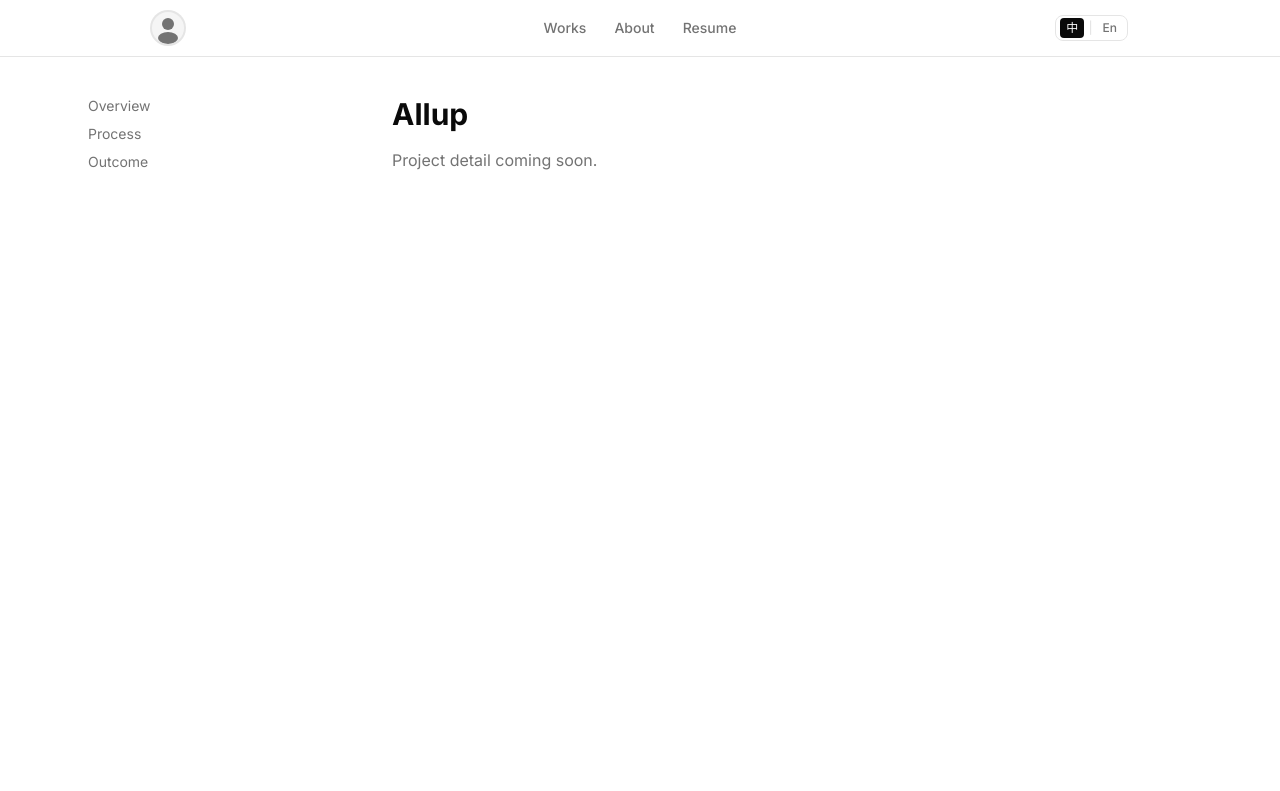
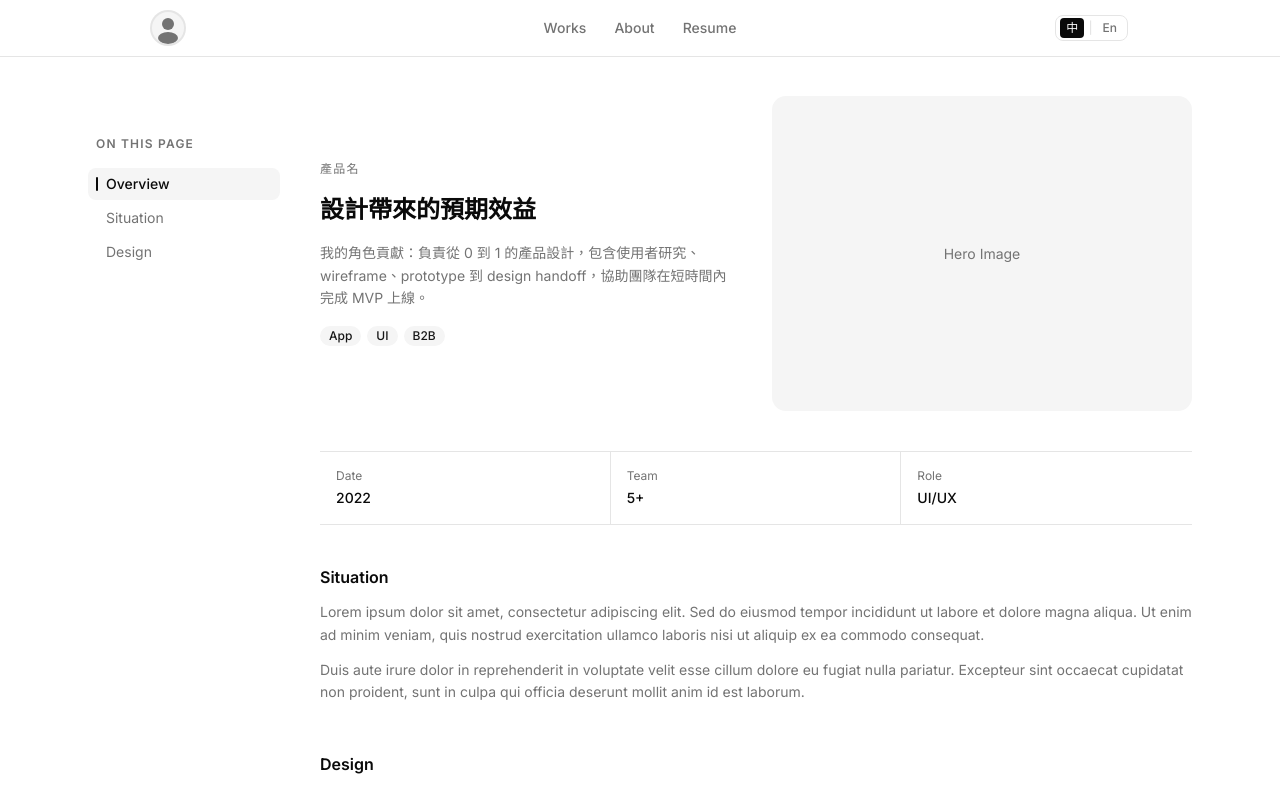
Before and after one commit to Hazelintw/Hazelintw-hazelshih_product_designer-portfolio, a Next.js app: page /project/allup in a window 1280 px wide. Shown: the top 791 px of the page. Built offline with nearby package versions, Linux system fonts and the light colour scheme.

Commit message:
feat: add Project Detail Page

```diff
--- a/app/page.js
+++ b/app/page.js
@@ -1,8 +1,77 @@
+import ProjectCard from "@/components/ProjectCard"
+import TimelineList from "@/components/TimelineList"
+import ProjectBadge from "@/components/Badge"
+
+/* ── 假資料 ─────────────────────────────────────────── */
+
+const EXPERIENCE = [
+  {
+    id: "iverson",
+    logo: null,
+    company: "Iverson",
+    role: "Product Designer",
+    period: "2025",
+    content: (
+      <p className="px-1">
+        負責 iOS app 的整體 UX 設計與 design system 建立，從 0 到 1 完成產品上線。
+      </p>
+    ),
+  },
+  {
+    id: "allup",
+    logo: null,
+    company: "allUP",
+    role: "Product Designer",
+    period: "2023 ~ 2025",
+    content: (
+      <p className="px-1">
+        主導 B2B SaaS 產品的設計流程，包含使用者研究、wireframe、prototype 到 handoff。
+      </p>
+    ),
+  },
+]
+
+/* ── Page ───────────────────────────────────────────── */
+
 export default function HomePage() {
   return (
-    <section className="flex flex-col items-center justify-center min-h-screen px-6">
-      <h1 className="text-5xl font-bold tracking-tight">Hi, I'm [Name] 👋</h1>
-      <p className="mt-4 text-lg text-muted-foreground">Designer & Developer</p>
-    </section>
+    <div className="max-w-2xl mx-auto px-6 pt-28 pb-24 flex flex-col gap-16">
+
+      {/* ── Section Label ─── */}
+      <p className="text-xs font-semibold uppercase tracking-widest text-muted-foreground">
+        Component Preview
+      </p>
+
+      {/* ── 1. Badge ────────────────────────────────── */}
+      <section className="flex flex-col gap-3">
+        <h2 className="text-sm font-medium text-muted-foreground">Badge</h2>
+        <div className="flex flex-wrap gap-2">
+          <ProjectBadge label="App" />
+          <ProjectBadge label="Web" />
+          <ProjectBadge label="UI" />
+          <ProjectBadge label="Workshop" />
+          <ProjectBadge label="Fun stuff" variant="outline" />
+        </div>
+      </section>
+
+      {/* ── 2. ProjectCard ──────────────────────────── */}
+      <section className="flex flex-col gap-3">
+        <h2 className="text-sm font-medium text-muted-foreground">ProjectCard</h2>
+        <ProjectCard
+          slug="test"
+          projectName="APP 設計"
+          title="測試專案"
+          description="這是測試說明文字，展示 ProjectCard 元件的基本排版效果。"
+          badges={["App", "UI"]}
+        />
+      </section>
+
+      {/* ── 3. TimelineList ─────────────────────────── */}
+      <section className="flex flex-col gap-3">
+        <h2 className="text-sm font-medium text-muted-foreground">TimelineList</h2>
+        <TimelineList items={EXPERIENCE} />
+      </section>
+
+    </div>
   )
 }
--- a/app/project/[slug]/layout.js
+++ b/app/project/[slug]/layout.js
@@ -1,12 +1,33 @@
-import ProjectSidebar from "@/components/ProjectSidebar"
+import Sidebar from "@/components/Sidebar"
+
+const SIDEBAR_LINKS = [
+  { id: "overview",  label: "Overview"  },
+  { id: "situation", label: "Situation" },
+  { id: "design",    label: "Design"    },
+]
 
 export default function ProjectLayout({ children }) {
   return (
-    <div className="max-w-6xl mx-auto px-6 py-24 flex gap-12">
-      <aside className="hidden md:block w-64 shrink-0">
-        <ProjectSidebar />
-      </aside>
-      <article className="flex-1 min-w-0">{children}</article>
+    /*
+     * pt-14 → 補 Navbar 固定高度
+     * 整體水平置中，最寬 1152px
+     */
+    <div className="pt-14 min-h-screen">
+      <div className="max-w-6xl mx-auto px-6 flex items-start gap-10">
+
+        {/* ── 左側 Sidebar（sticky，只在桌面顯示） ── */}
+        <Sidebar
+          title="On this page"
+          links={SIDEBAR_LINKS}
+          className="sticky top-24 self-start py-10"
+        />
+
+        {/* ── 右側主內容區 ─────────────────────────── */}
+        <div className="flex-1 min-w-0">
+          {children}
+        </div>
+
+      </div>
     </div>
   )
 }
--- a/app/project/[slug]/page.js
+++ b/app/project/[slug]/page.js
@@ -1,10 +1,161 @@
+import Image from "next/image"
+import ProjectBadge from "@/components/Badge"
+import Footer from "@/components/Footer"
+import { cn } from "@/lib/utils"
+
+/* ── 假資料（之後換成 Notion API） ─────────────────────── */
+const PROJECT = {
+  productName: "產品名",
+  title: "設計帶來的預期效益",
+  body: "我的角色貢獻：負責從 0 到 1 的產品設計，包含使用者研究、wireframe、prototype 到 design handoff，協助團隊在短時間內完成 MVP 上線。",
+  badges: ["App", "UI", "B2B"],
+  heroImage: null,           // TODO: 換成真實圖片路徑
+  meta: {
+    date: "2022",
+    team: "5+",
+    role: "UI/UX",
+  },
+  prev: null,
+  next: { href: "/project/allup", title: "allUP" },
+}
+
+/* ── Page ───────────────────────────────────────────── */
 export default async function ProjectPage({ params }) {
-  const { slug } = await params
+  const { slug } = await params   // eslint-disable-line no-unused-vars
+  const p = PROJECT               // TODO: 換成 getProject(slug)
 
   return (
-    <div>
-      <h1 className="text-3xl font-bold mb-4 capitalize">{slug}</h1>
-      <p className="text-muted-foreground">Project detail coming soon.</p>
+    <>
+      {/* ════════════════════════════════════════════
+          1. HeroSection
+          左：產品名 + H1 + body + badges
+          右：大圖
+      ════════════════════════════════════════════ */}
+      <section
+        id="overview"
+        className="grid grid-cols-1 lg:grid-cols-2 gap-8 py-10 border-b"
+      >
+        {/* 左欄：min-w-0 防止 grid item 溢出 */}
+        <div className="min-w-0 flex flex-col justify-center gap-4">
+          {/* 產品名（小字） */}
+          <p className="text-xs text-muted-foreground tracking-widest uppercase">
+            {p.productName}
+          </p>
+
+          {/* H1 標題 */}
+          <h1 className="text-2xl font-bold leading-snug">{p.title}</h1>
+
+          {/* Body 文字 */}
+          <p className="text-sm text-muted-foreground leading-relaxed">{p.body}</p>
+
+          {/* Badge 標籤 */}
+          {p.badges.length > 0 && (
+            <div className="flex flex-wrap gap-1.5">
+              {p.badges.map((b) => (
+                <ProjectBadge key={b} label={b} />
+              ))}
+            </div>
+          )}
+        </div>
+
+        {/* 右欄：Hero 圖
+            - aspect-[4/3] 在所有斷點統一比例，配合 fill 正確撐開高度
+            - overflow-hidden 確保圖片不超出圓角邊界
+        */}
+        <div className="relative w-full aspect-[4/3] rounded-xl overflow-hidden bg-muted">
+          {p.heroImage ? (
+            <Image
+              src={p.heroImage}
+              alt={p.title}
+              fill
+              className="object-cover"
+              sizes="(max-width: 1024px) 100vw, 50vw"
+              priority
+            />
+          ) : (
+            <div className="absolute inset-0 flex items-center justify-center text-muted-foreground text-sm">
+              Hero Image
+            </div>
+          )}
+        </div>
+      </section>
+
+      {/* ════════════════════════════════════════════
+          2. MetaInfoBar
+          Date / Team / Role 三欄
+      ════════════════════════════════════════════ */}
+      <section className="border-b">
+        <div className="grid grid-cols-3 divide-x text-sm">
+          <MetaCell label="Date"  value={p.meta.date} />
+          <MetaCell label="Team"  value={p.meta.team} />
+          <MetaCell label="Role"  value={p.meta.role} />
+        </div>
+      </section>
+
+      {/* ════════════════════════════════════════════
+          3. Content — anchor 區塊
+      ════════════════════════════════════════════ */}
+      <div className="py-10 flex flex-col gap-12">
+
+        {/* Situation */}
+        <section id="situation" className="flex flex-col gap-3">
+          <h2 className="text-base font-semibold">Situation</h2>
+          <p className="text-sm text-muted-foreground leading-relaxed">
+            Lorem ipsum dolor sit amet, consectetur adipiscing elit. Sed do
+            eiusmod tempor incididunt ut labore et dolore magna aliqua. Ut enim
+            ad minim veniam, quis nostrud exercitation ullamco laboris nisi ut
+            aliquip ex ea commodo consequat.
+          </p>
+          <p className="text-sm text-muted-foreground leading-relaxed">
+            Duis aute irure dolor in reprehenderit in voluptate velit esse
+            cillum dolore eu fugiat nulla pariatur. Excepteur sint occaecat
+            cupidatat non proident, sunt in culpa qui officia deserunt mollit
+            anim id est laborum.
+          </p>
+        </section>
+
+        {/* Design */}
+        <section id="design" className="flex flex-col gap-3">
+          <h2 className="text-base font-semibold">Design</h2>
+          <p className="text-sm text-muted-foreground leading-relaxed">
+            Sed ut perspiciatis unde omnis iste natus error sit voluptatem
+            accusantium doloremque laudantium, totam rem aperiam, eaque ipsa
+            quae ab illo inventore veritatis et quasi architecto beatae vitae
+            dicta sunt explicabo.
+          </p>
+
+          {/* 內文圖片 placeholder */}
+          <div className="w-full aspect-video rounded-xl bg-muted flex items-center justify-center text-sm text-muted-foreground my-2">
+            Content Image
+          </div>
+
+          <p className="text-sm text-muted-foreground leading-relaxed">
+            Nemo enim ipsam voluptatem quia voluptas sit aspernatur aut odit
+            aut fugit, sed quia consequuntur magni dolores eos qui ratione
+            voluptatem sequi nesciunt.
+          </p>
+        </section>
+
+      </div>
+
+      {/* ════════════════════════════════════════════
+          4. Footer（project variant）
+      ════════════════════════════════════════════ */}
+      <Footer
+        variant="project"
+        prev={p.prev}
+        next={p.next}
+      />
+    </>
+  )
+}
+
+/* ── MetaInfoBar cell ────────────────────────────────── */
+function MetaCell({ label, value }) {
+  return (
+    <div className="flex flex-col gap-1 px-4 py-4">
+      <span className="text-xs text-muted-foreground">{label}</span>
+      <span className="font-medium">{value}</span>
     </div>
   )
 }
```
